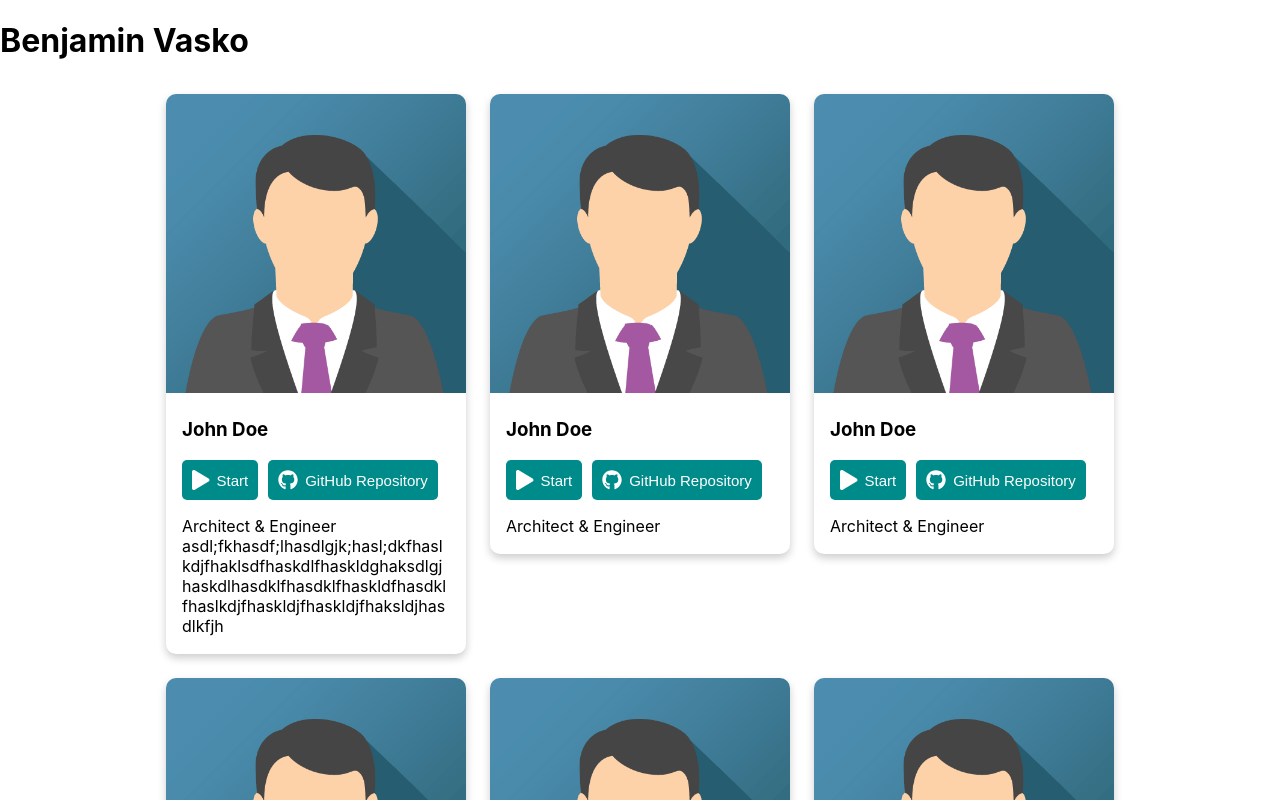
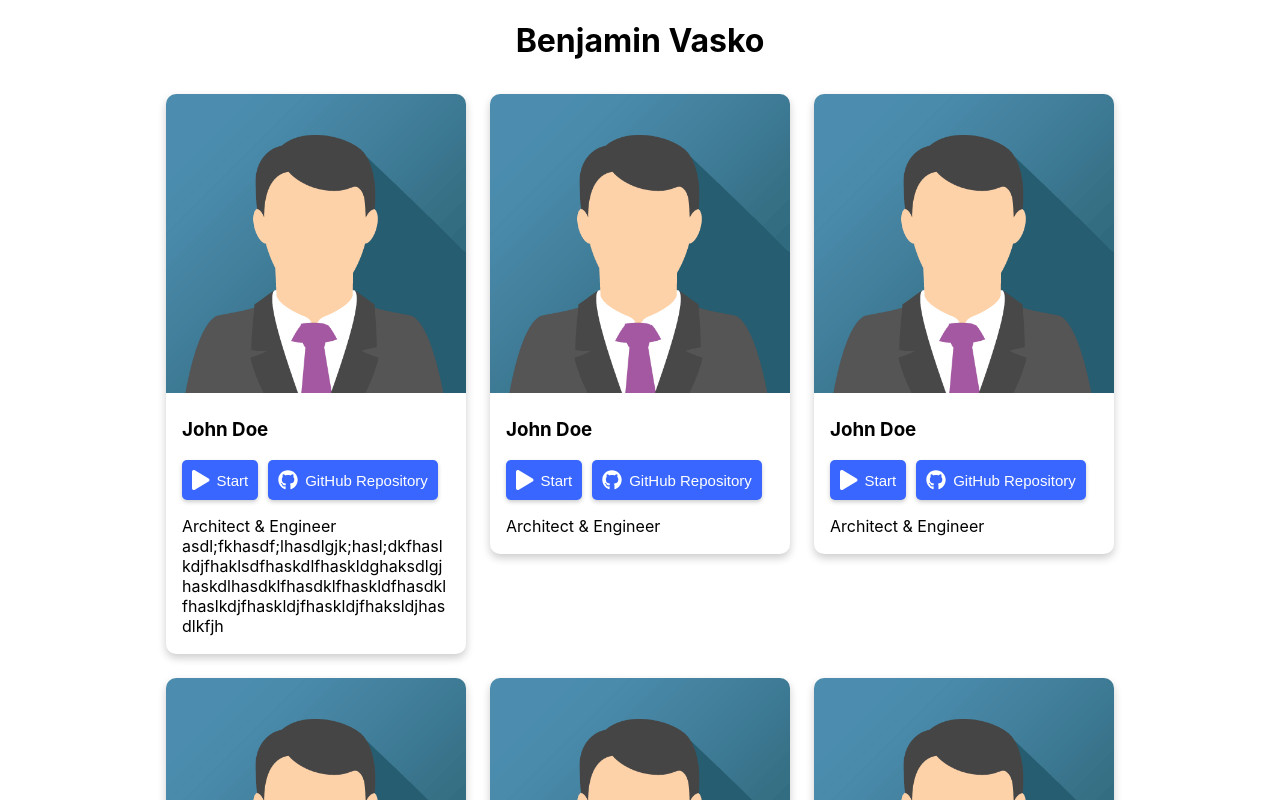
Before and after one commit to TribeOfBenjamin/my-portfolio-react, a React (Create React App) app: page / in a window 1280 px wide. Shown: the top 800 px of the page. Built offline with nearby package versions, Linux system fonts and the light colour scheme.

Commit message:
added basic header

```diff
--- a/src/App.js
+++ b/src/App.js
@@ -1,10 +1,11 @@
 import React from "react";
-import ProjectCards from "./components/ProjectCardPure";
+import ProjectCards from "./components/ProjectCards/ProjectCards";
+import Header from "./components/Header/Header";
 
 function App() {
   return (
     <div>
-      <h1>Benjamin Vasko</h1>
+      <Header />
       <ProjectCards />
     </div>
   );
--- /dev/null
+++ b/src/components/Header/Header.css
@@ -0,0 +1,3 @@
+h1 {
+    text-align: center;
+}
--- /dev/null
+++ b/src/components/Header/Header.js
@@ -0,0 +1,11 @@
+import React from "react";
+import "./Header.css";
+
+
+function Header() {
+    return (
+        <h1>Benjamin Vasko</h1>
+    )
+}
+
+export default Header;
--- a/src/components/ProjectCardPure.css
+++ b/src/components/ProjectCards/ProjectCards.css
@@ -1,14 +1,16 @@
 button {
-    background-color: darkcyan;
+    background-color: rgb(56, 102, 255);
     color: white;
     border: none;
     border-radius: 5px;
     padding: 10px;
     font-size: 15px;
+    box-shadow: 0 2px 4px 0 rgba(0,0,0,0.2);
 }
 
 button:hover {
-    background-color: darkorchid;
+    transform: rotate(-5deg);
+    transition: 0.3s;
 }
 
 .cardRow {
@@ -28,6 +30,8 @@ button:hover {
 
 .card:hover {
     box-shadow: 0 8px 16px 0 rgba(0,0,0,0.2);
+    width: 333px;
+    transition: .3s;
 }
 
 .cardContainer {
--- a/src/components/ProjectCardPure.js
+++ b/src/components/ProjectCards/ProjectCards.js
@@ -2,8 +2,8 @@ import React from "react";
 import { FontAwesomeIcon } from '@fortawesome/react-fontawesome'
 import { faGithub } from '@fortawesome/free-brands-svg-icons'
 import { faPlay } from '@fortawesome/free-solid-svg-icons'
-import "./ProjectCardPure.css";
-import avatar from "../img_avatar.png";
+import "./ProjectCards.css";
+import avatar from "./img_avatar.png";
 
 function ProjectCards() {
     return (
```
Also changed, not shown: src/components/ProjectCards/Header.css (added), src/components/ProjectCards/img_avatar.png (renamed from src/img_avatar.png).
